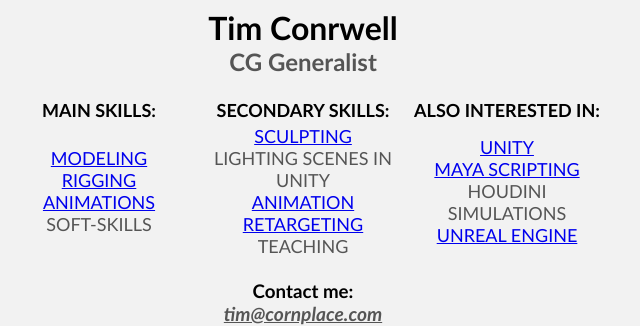
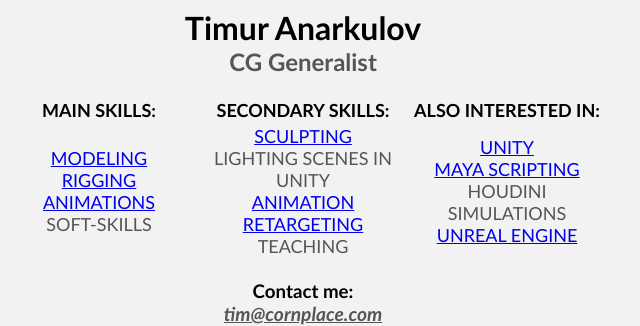
Before and after one commit to cornwelltim/cornplace, a PHP site: page / in a window 1280 px wide. Shown: the top 326 px of the page, without its empty margins (337-977 px from the left). Run offline with PHP 8.4, Linux system fonts and the light colour scheme; some libraries are stand-ins or nearby versions.

Commit message:
Update index.php

```diff
--- a/index.php
+++ b/index.php
@@ -7,7 +7,7 @@
 	<body>
         <div class="container">
 
-            <h1 id="contactme">Tim Conrwell</h1>
+            <h1 id="contactme">Timur Anarkulov</h1>
             <h2 id="fadetext">CG Generalist</h2>
 
             <?php include('menu.php'); ?>
```
